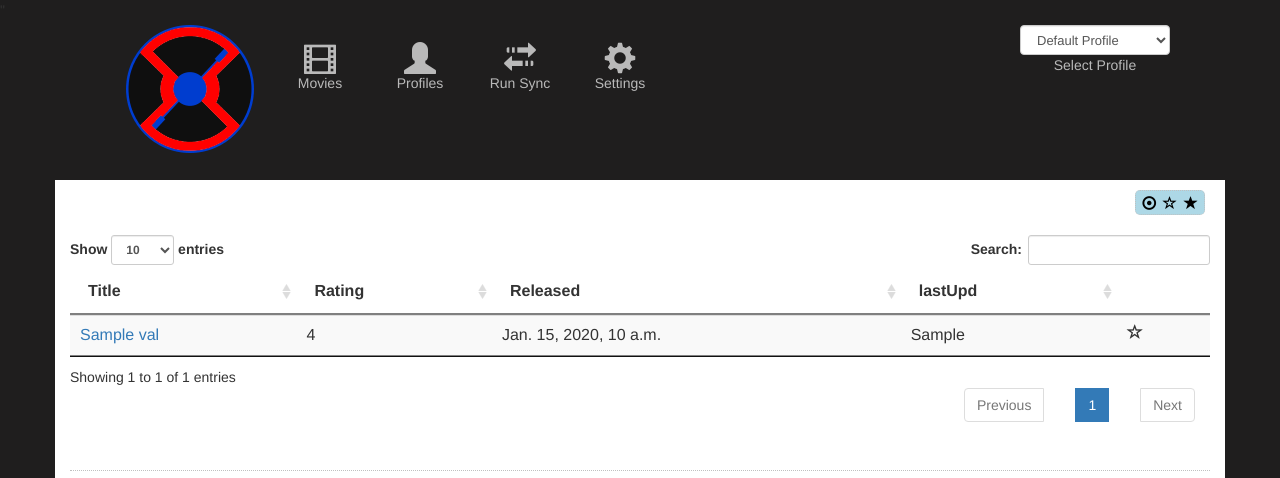
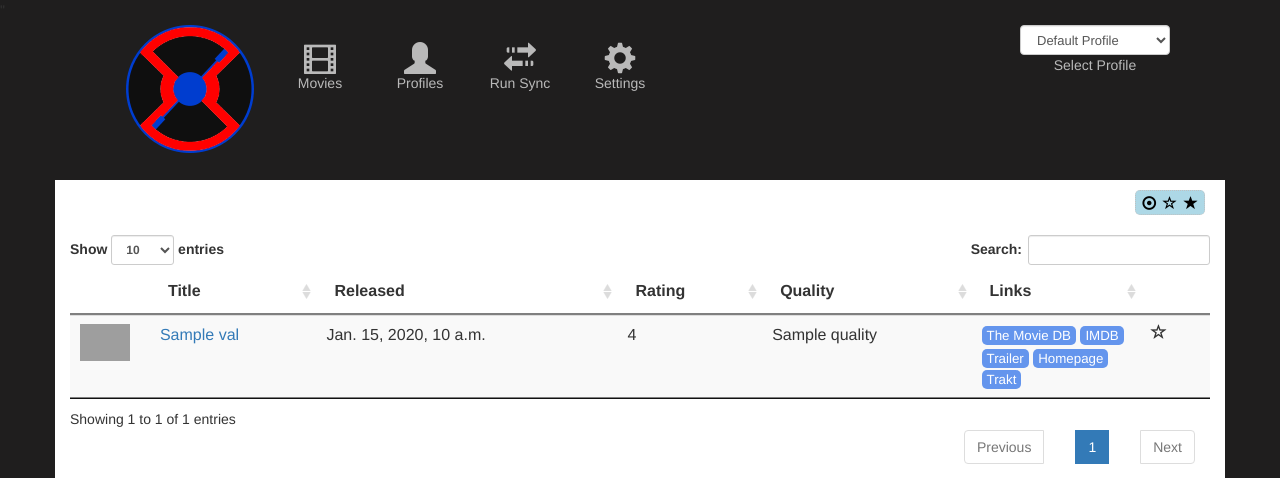
Before and after one commit to ExtensiveJS/Jibarr, a Django app: template ui/MediaFileSync/templates/mediafilesync/movies.html in a window 1280 px wide. Shown: the top 478 px of the page. Run offline with Django 3.2, Linux system fonts and the light colour scheme; data comes from the database, SQL or seed files in the repository; both versions use the stored data as it was after the commit; tables that the repository leaves empty hold one stand-in row (values such as "Sample post"); the template is opened without the code that fills it: values that come from a table or form of the project are taken from there, most other values are stand-ins (such as "Sample title", 1, 10 or a date in 2020); some libraries are stand-ins or nearby versions.

Commit message:
Further cleanup on the Movies page, making it pretty

```diff
--- a/ui/MediaFileSync/templates/mediafilesync/movies.html
+++ b/ui/MediaFileSync/templates/mediafilesync/movies.html
@@ -2,7 +2,11 @@
 {% load static %}
 {% block title %}Movies{% endblock title %}
 {% block javascript%}
-
+<style>
+    .siteCallout {color:white;font-size:smaller;background-color:cornflowerblue;border-radius:5px;padding:2px 5px 2px 5px;cursor:pointer;}
+    .siteCallout A {color:white;}
+    .siteCallout A:HOVER {text-decoration: none;}
+</style>
 {% endblock javascript %}
 {% block content %}
 
@@ -18,10 +22,12 @@
             <tr>
                 <th>media_id</th>
                 <th>radarr_id</th>
+                <th style='border-bottom:2px solid gray;text-align:left;'>&nbsp;</th>
                 <th style='border-bottom:2px solid gray;text-align:left;'>Title</th>
+                <th style='border-bottom:2px solid gray;text-align:left;'>Released</th>
                 <th style='border-bottom:2px solid gray;text-align:left;'>Rating</th>
-                <th style='border-bottom:2px solid gray;text-align:left;'>Released</th>
-                <th style='border-bottom:2px solid gray;text-align:left;'>lastUpd</th>
+                <th style='border-bottom:2px solid gray;text-align:left;'>Quality</th>
+                <th style='border-bottom:2px solid gray;text-align:left;'>Links</th>
                 <th style='border-bottom:2px solid gray;text-align:left;'>&nbsp;</th>
                 <th>status</th>
             </tr>
@@ -31,10 +37,30 @@
             <tr>
                 <td>{{ val.media_id }}</td>
                 <td>{{ val.r_id }}</td>
-                <td style="border-bottom:1px solid gray;"><a href="http://themoviedb.org/movie/{{ val.tmdbid }}" target="_new">{{ val.title }}</a></td>
+                <td style="border-bottom:1px solid gray;width:60px;">
+                    <img src="http://localhost:7878/MediaCover/{{ val.r_id }}/poster.jpg" style="width:50px;cursor:pointer;" onclick="window.open('http://localhost:7878/MediaCover/{{ val.r_id }}/poster.jpg');" />
+                </td>
+                <td style="border-bottom:1px solid gray;"><a href="{{ system_settings.radarr_path }}/movies/{{ val.titleSlug }}" target="_new">{{ val.title }}</a></td>
+                <td style="border-bottom:1px solid gray;">{{ val.releaseDate }}</td>
                 <td style="border-bottom:1px solid gray;">{{ val.rating }}</td>
-                <td style="border-bottom:1px solid gray;">{{ val.releaseDate }}</td>
-                <td style="border-bottom:1px solid gray;">{{ val.lastUpdt }}</td>
+                <td style="border-bottom:1px solid gray;">{{ val.quality }}</td>
+                <td style="border-bottom:1px solid gray;width:150px;">
+                    {% if val.tmdbid %}
+                    <span class="siteCallout"><a href='http://themoviedb.org/movie/{{ val.tmdbid }}' target="_new">The Movie DB</a></span>
+                    {% endif %}
+                    {% if val.imdbid %}
+                    <span class="siteCallout"><a href='http://imdb.com/title/{{ val.imdbid }}' target="_new">IMDB</a></span>
+                    {% endif %}
+                    {% if val.youtube %}
+                    <span class="siteCallout"><a href='http://youtube.com/watch?v={{ val.youtube }}' target="_new">Trailer</a></span>
+                    {% endif %}
+                    {% if val.website %}
+                    <span class="siteCallout"><a href='http://{{ val.website }}' target="_new">Homepage</a></span>
+                    {% endif %}
+                    {% if val.tmdbid %}
+                    <span class="siteCallout"><a href='http://trakt.tv/search/tmdb/{{ val.tmdbid }}?id_type=movie' target="_new">Trakt</a></span>
+                    {% endif %}
+                </td>
                 <td style="border-bottom:1px solid gray;">
                     {% if val.isMonitored %}
                     <i class="glyphicon glyphicon-star" style='cursor:pointer;' title="Monitored" onclick='delMonitor({{ val.media_id }});' ></i>
@@ -75,8 +101,9 @@
             columnDefs: [
                 {targets: 0, visible: false, searchable: false},
                 {targets: 1, visible: false, searchable: false},
-                {targets: 6, sortable: false},
-                {targets: 7, visible: false},
+                {targets: 2, sortable: false, searchable: false},
+                {targets: 8, sortable: false},
+                {targets: 9, visible: false},
             ]
         });
         $("#divWaiting").hide();
@@ -102,9 +129,9 @@
                 var reg = new RegExp('^[0-9]+$');
                 if(reg.test(data)){
                     // update the media_id to the new data
-                    table.cell(rIdx,6).data("<i class='glyphicon glyphicon-star' style='cursor:pointer;' title='Monitored' onclick='delMonitor(" + data + ");' ></i>")
+                    table.cell(rIdx,8).data("<i class='glyphicon glyphicon-star' style='cursor:pointer;' title='Monitored' onclick='delMonitor(" + data + ");' ></i>")
                     table.cell(rIdx,0).data(data);
-                    table.cell(rIdx,7).data("IsMonitored");
+                    table.cell(rIdx,9).data("IsMonitored");
                 };
             },
             fail: function(xhr, textStatus, errorThrown){
@@ -133,8 +160,8 @@
                     if(data == "DelOK"){
                         // update the star to an empty star
                         var r_id = table.cell(rIdx,1).data();
-                        table.cell(rIdx,6).data("<i class='glyphicon glyphicon-star-empty' style='cursor:pointer;' title='Not Monitored' onclick='addMonitor(" + r_id +",{{ system_profile.id }}," + rIdx + ");' ></i>")
-                        table.cell(rIdx,7).data("UnMonitored");
+                        table.cell(rIdx,8).data("<i class='glyphicon glyphicon-star-empty' style='cursor:pointer;' title='Not Monitored' onclick='addMonitor(" + r_id +",{{ system_profile.id }}," + rIdx + ");' ></i>")
+                        table.cell(rIdx,9).data("UnMonitored");
                         // clear the media_id, set to 0
                         table.cell(rIdx,0).data("0");
                     } else {
@@ -150,11 +177,11 @@
     function filterResults(stat){
         var table = $("#tblMovies").DataTable();
         if(stat=="mon"){
-            table.column(7).search("IsMonitored").draw();
+            table.column(9).search("IsMonitored").draw();
         } else if(stat=="unmon") {
-            table.column(7).search("UnMonitored").draw();
+            table.column(9).search("UnMonitored").draw();
         } else {
-            table.column(7).search("").draw();
+            table.column(9).search("").draw();
         }
     }
 </script>
--- a/ui/MediaFileSync/views/movies.py
+++ b/ui/MediaFileSync/views/movies.py
@@ -95,6 +95,7 @@ def process_movie (var, prList, prof, result, index):
     rm = radarrMovie()
     rm.title = var['title']
     rm.r_id = var['id']
+    rm.titleSlug = var['titleSlug']
     try:
         rd = var['inCinemas'][:10] # + " " + var['inCinemas'][11:16]
         rm.releaseDate = rd
```
Also changed, not shown: ui/db.sqlite3.
